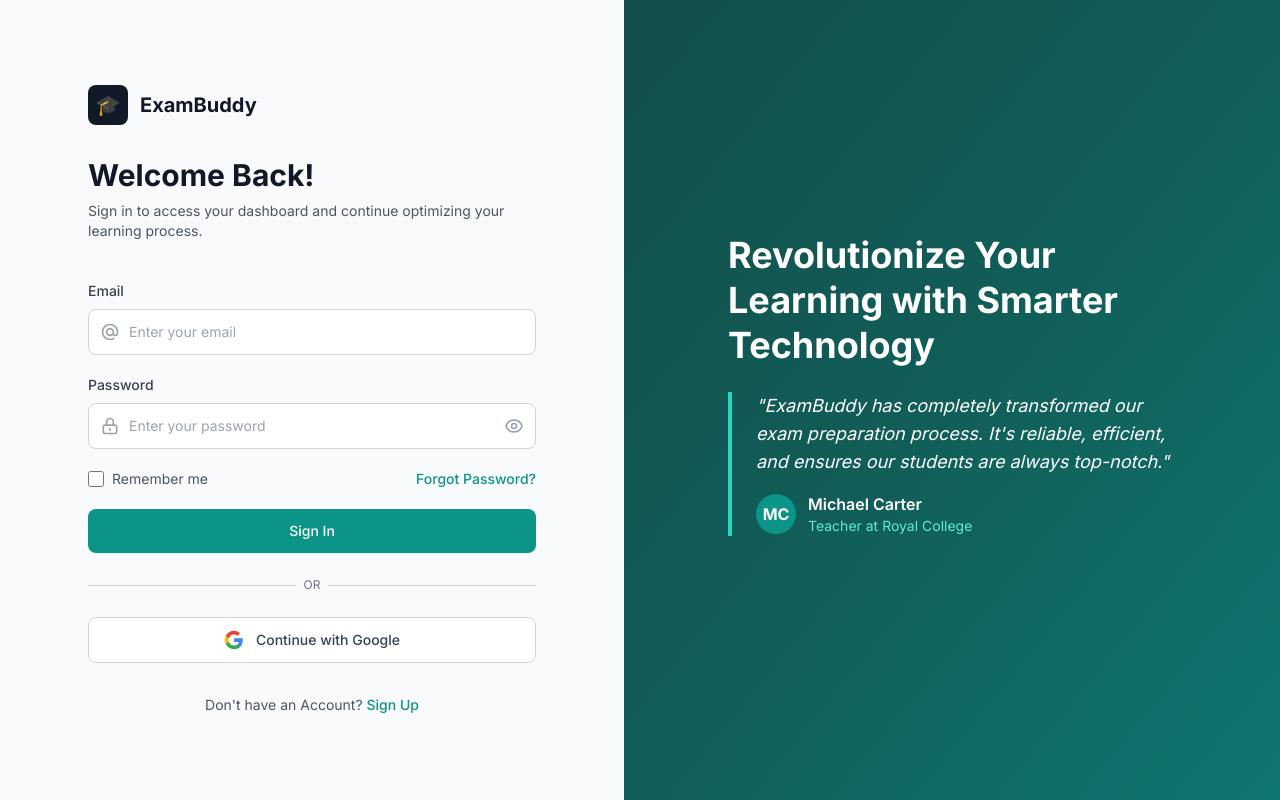
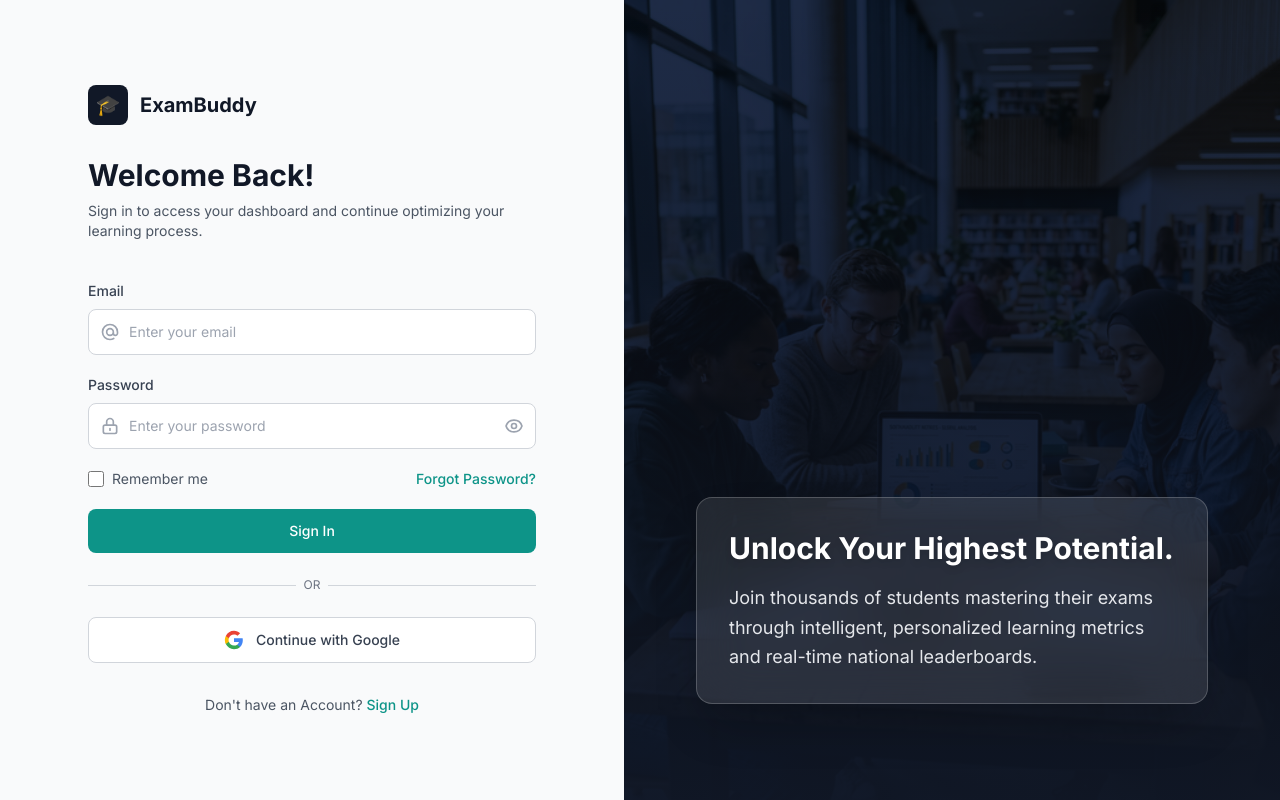
Before and after one commit to imanshadilshan/exambuddy, a Next.js app in the folder frontend/: page /login in a window 1280 px wide. Built offline with nearby package versions, Linux system fonts and the light colour scheme; no server answers.

Commit message:
feat: enhance login page with cinematic background and glassmorphism design

```diff
--- a/frontend/app/login/page.tsx
+++ b/frontend/app/login/page.tsx
@@ -246,25 +246,30 @@ export default function LoginPage() {
       </div>
 
       {/* Right side - Promotional Content */}
-      <div className="hidden lg:flex flex-1 bg-gradient-to-br from-teal-900 via-teal-800 to-teal-700 items-center justify-center p-12">
-        <div className="max-w-md text-white">
-          <h2 className="text-4xl font-bold mb-6 leading-tight">
-            Revolutionize Your Learning with Smarter Technology
-          </h2>
-          <blockquote className="border-l-4 border-teal-400 pl-6 mb-8">
-            <p className="text-lg mb-4 italic">
-              "ExamBuddy has completely transformed our exam preparation process. It's reliable, efficient, and ensures our students are always top-notch."
+      <div className="hidden lg:flex flex-1 relative items-center justify-center p-12 bg-gray-900 overflow-hidden">
+        {/* Cinematic Background Image */}
+        <div
+          className="absolute inset-0 z-0 opacity-80 mix-blend-overlay"
+          style={{
+            backgroundImage: "url('/images/login-hero.png')",
+            backgroundSize: 'cover',
+            backgroundPosition: 'center',
+          }}
+        />
+
+        {/* Gradient Overlay for text readability */}
+        <div className="absolute inset-0 z-0 bg-gradient-to-t from-gray-900/90 via-gray-900/40 to-transparent" />
+
+        {/* Glassmorphism Content Card */}
+        <div className="relative z-10 max-w-lg w-full mt-auto mb-12 transform transition-all duration-700 hover:scale-[1.02]">
+          <div className="backdrop-blur-xl bg-white/10 border border-white/20 rounded-2xl p-8 shadow-2xl">
+            <h2 className="text-3xl font-bold mb-4 leading-tight text-white drop-shadow-md">
+              Unlock Your Highest Potential.
+            </h2>
+            <p className="text-gray-200 text-lg leading-relaxed">
+              Join thousands of students mastering their exams through intelligent, personalized learning metrics and real-time national leaderboards.
             </p>
-            <footer className="flex items-center gap-3">
-              <div className="w-10 h-10 bg-teal-600 rounded-full flex items-center justify-center font-bold">
-                MC
-              </div>
-              <div>
-                <div className="font-semibold">Michael Carter</div>
-                <div className="text-sm text-teal-300">Teacher at Royal College</div>
-              </div>
-            </footer>
-          </blockquote>
+          </div>
         </div>
       </div>
     </div>
```
Also changed, not shown: frontend/public/images/login-hero.png (added).
